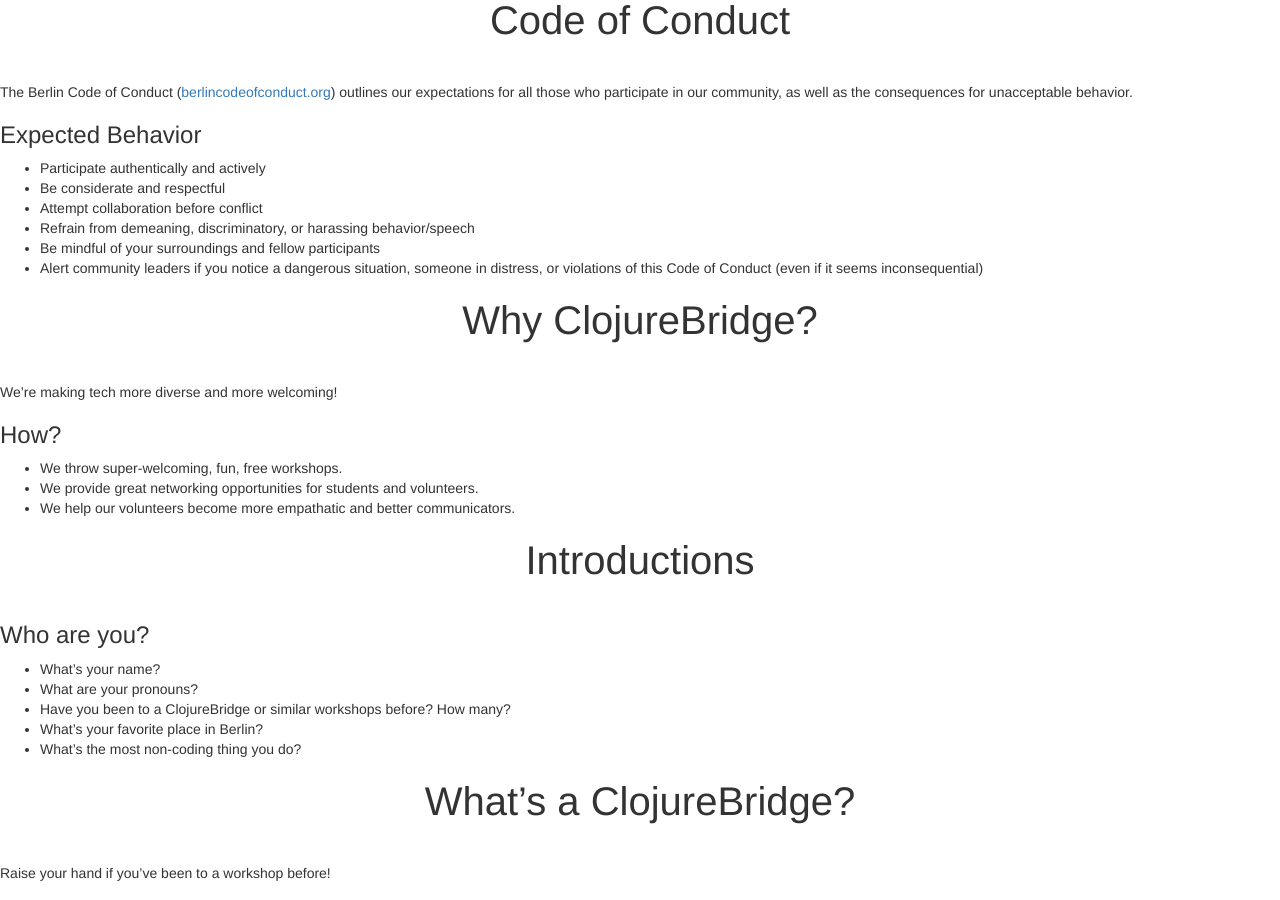
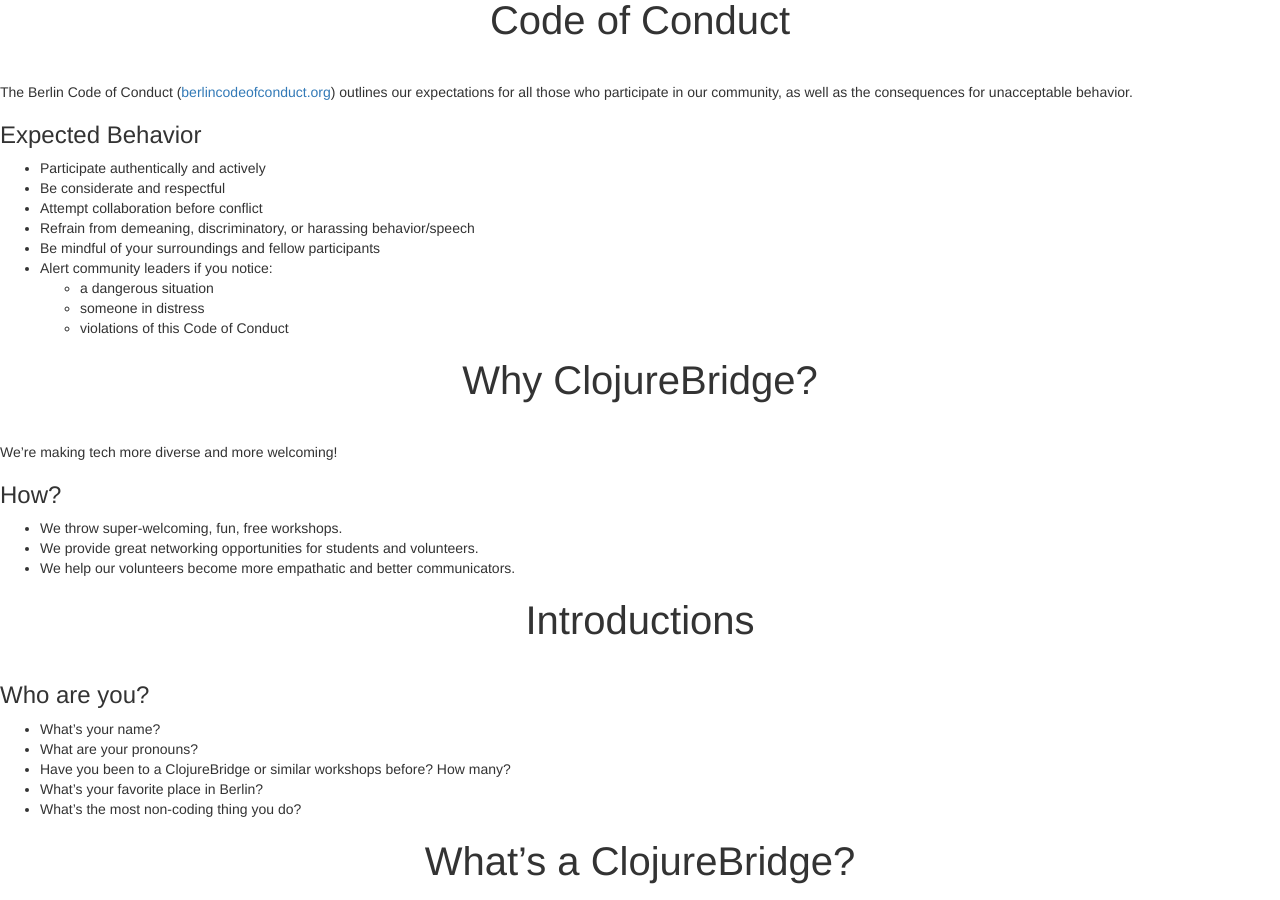
Before and after one commit to clojurebridge-berlin/clojurebridge-berlin.github.io, a Jekyll site: the page built from docs/coaches_training.deck.md, in a window 1280 px wide and 900 px high, scrolled down 821 px. Built offline with Jekyll 4.4.1, drawn with Linux system fonts in a browser that asks for light colours; our own code applies the rules of GitHub Pages for plain Markdown files.

Commit message:
Sub-listify CoC

```diff
--- a/docs/coaches_training.deck.md
+++ b/docs/coaches_training.deck.md
@@ -29,7 +29,10 @@
  - Attempt collaboration before conflict
  - Refrain from demeaning, discriminatory, or harassing behavior/speech
  - Be mindful of your surroundings and fellow participants
- - Alert community leaders if you notice a dangerous situation, someone in distress, or violations of this Code of Conduct (even if it seems inconsequential)
+ - Alert community leaders if you notice:
+   - a dangerous situation
+   - someone in distress
+   - violations of this Code of Conduct
 
 
 # Why ClojureBridge?
```
Also changed, not shown: coaches_training.deck.html (+8 -1 lines).
